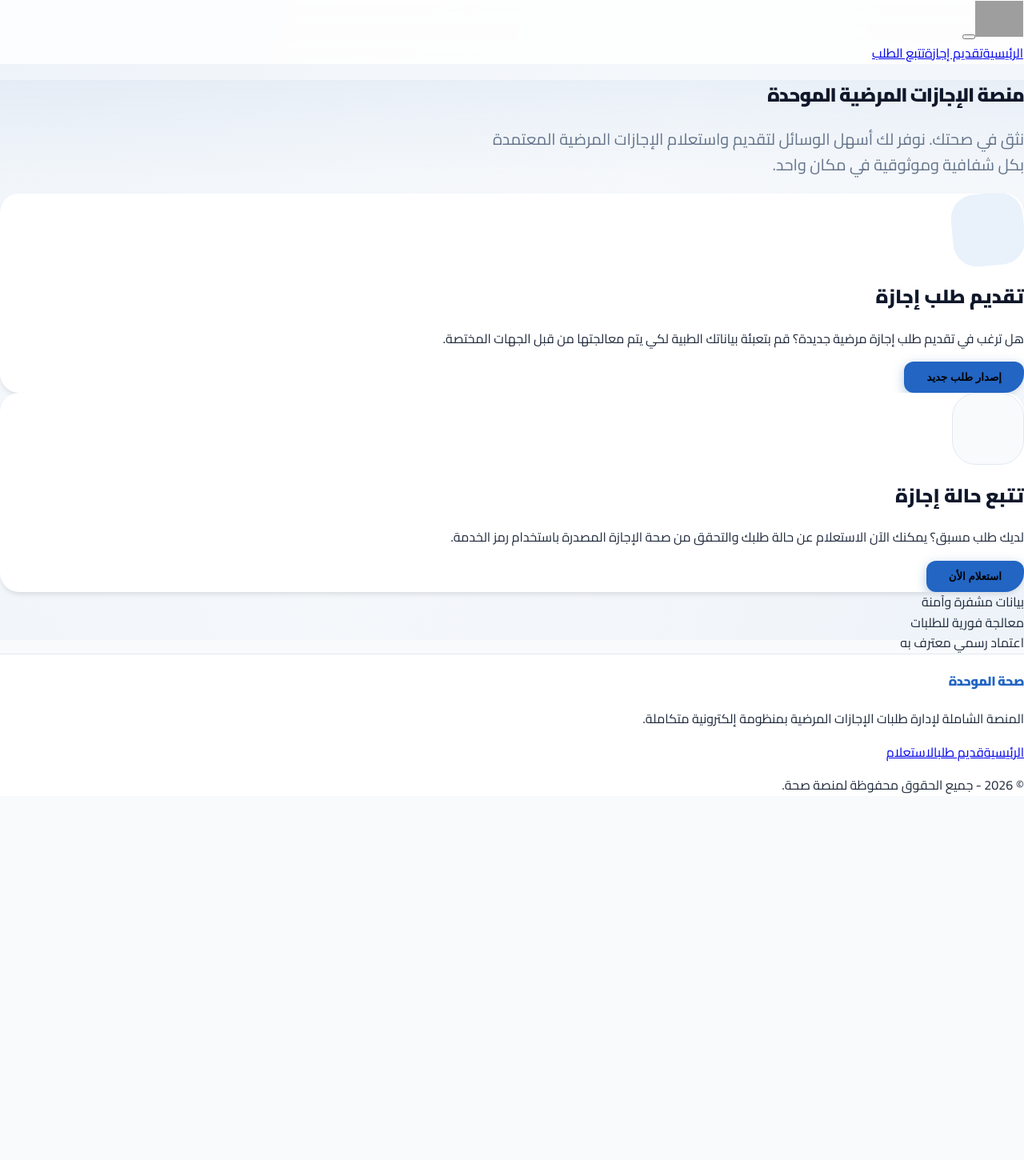
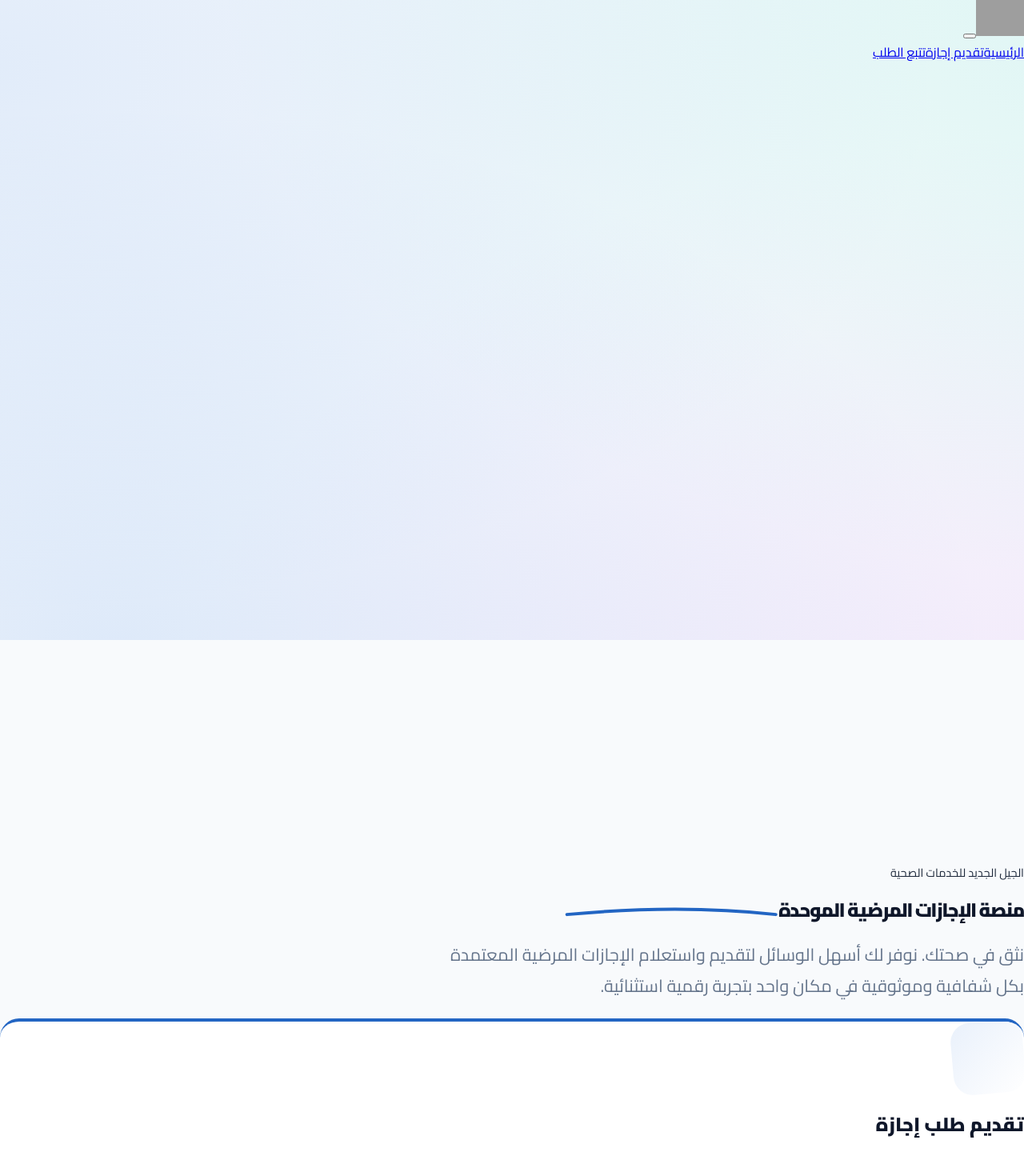
Before and after one commit to AmjdAlhashede/seha-portal, a React (Vite) app: page /#/ in a window 1280 px wide. Shown: the top 1450 px of the page at 80% size. Before the commit the page ends 1011 px from the top, so only its background shows below. Built offline with nearby package versions, Linux system fonts and the light colour scheme; grey boxes are pictures that could not be loaded.

Commit message:
feat: Add public sick leave inquiry page with application header, footer, and base styles.

```diff
--- a/src/components/layout/Footer.jsx
+++ b/src/components/layout/Footer.jsx
@@ -1,33 +1,42 @@
 import React from 'react';
 import { Container } from 'react-bootstrap';
 import { Link } from 'react-router-dom';
+import { motion } from 'framer-motion';
 
 const Footer = () => {
     const year = new Date().getFullYear();
 
     return (
-        <footer className="py-5 mt-auto" style={{ borderTop: '1px solid #e2e8f0', background: 'white' }}>
+        <motion.footer
+            initial={{ opacity: 0, y: 20 }}
+            animate={{ opacity: 1, y: 0 }}
+            transition={{ duration: 0.6, delay: 0.2 }}
+            className="py-5 mt-auto glass-effect"
+            style={{ borderTop: '1px solid rgba(255, 255, 255, 0.6)', background: 'rgba(255, 255, 255, 0.8)' }}
+        >
             <div className="container">
                 <div className="row align-items-center">
                     <div className="col-md-6 mb-4 mb-md-0 text-center text-md-start">
-                        <h4 className="mb-2" style={{ color: 'var(--primary)', letterSpacing: '-0.5px' }}>صحة الموحدة</h4>
-                        <p className="text-muted small mb-0">المنصة الشاملة لإدارة طلبات الإجازات المرضية بمنظومة إلكترونية متكاملة.</p>
+                        <h4 className="mb-2 fw-bold" style={{ color: 'var(--primary)', letterSpacing: '-0.5px' }}>
+                            <i className="fas fa-heartbeat me-2 text-primary opacity-75"></i> منصة صحة الموحدة
+                        </h4>
+                        <p className="text-muted small mb-0 fw-medium">المنصة الشاملة لإدارة طلبات الإجازات المرضية بمنظومة إلكترونية متكاملة.</p>
                     </div>
                     <div className="col-md-6 text-center text-md-end">
                         <div className="d-flex justify-content-center justify-content-md-end gap-4">
-                            <Link to="/" className="text-muted text-decoration-none small fw-bold hover-primary">الرئيسية</Link>
-                            <Link to="/submit" className="text-muted text-decoration-none small fw-bold hover-primary">قديم طلب</Link>
-                            <Link to="/inquiry" className="text-muted text-decoration-none small fw-bold hover-primary">الاستعلام</Link>
+                            <Link to="/" className="text-muted text-decoration-none small fw-bold hover-primary transition-all">الرئيسية</Link>
+                            <Link to="/submit" className="text-muted text-decoration-none small fw-bold hover-primary transition-all">تقديم طلب</Link>
+                            <Link to="/inquiry" className="text-muted text-decoration-none small fw-bold hover-primary transition-all">الاستعلام</Link>
                         </div>
                     </div>
                 </div>
-                <div className="row mt-5 pt-4 border-top">
+                <div className="row mt-5 pt-4 border-top border-opacity-25" style={{ borderColor: 'var(--text-muted)' }}>
                     <div className="col-12 text-center">
-                        <p className="text-muted small mb-0">© {year} - جميع الحقوق محفوظة لمنصة صحة.</p>
+                        <p className="text-muted small mb-0 opacity-75 fw-medium">© {year} - جميع الحقوق محفوظة لمنصة صحة.</p>
                     </div>
                 </div>
             </div>
-        </footer>
+        </motion.footer>
     );
 };
 
--- a/src/components/layout/Header.jsx
+++ b/src/components/layout/Header.jsx
@@ -10,12 +10,22 @@ const Header = () => {
     const navigate = useNavigate();
     const location = useLocation();
 
+    const [scrolled, setScrolled] = useState(false);
+
+    useEffect(() => {
+        const handleScroll = () => {
+            setScrolled(window.scrollY > 20);
+        };
+        window.addEventListener('scroll', handleScroll);
+        return () => window.removeEventListener('scroll', handleScroll);
+    }, []);
+
     const activeKey = location.pathname === "/" ? "1" :
         location.pathname === "/submit" ? "2" :
             location.pathname === "/inquiry" ? "3" : "1";
 
     return (
-        <Navbar collapseOnSelect expand="lg" className="header glass-effect py-3 px-lg-5 shadow-sm" variant="light">
+        <Navbar collapseOnSelect expand="lg" className={`header ${scrolled ? 'glass-effect py-2 shadow-sm' : 'bg-transparent py-4'} transition-all`} style={{ transition: 'all 0.3s ease-in-out', zIndex: 1030 }} variant="light">
             <Container fluid>
                 <Navbar.Brand as={Link} to="/" className="d-flex align-items-center">
                     <Image className="logo" src={logo} alt="logo" style={{ height: '45px', width: 'auto' }} />
--- a/src/index.css
+++ b/src/index.css
@@ -52,10 +52,11 @@ h4 {
 
 /* Glassmorphism Utility */
 .glass-effect {
-  background: var(--glass-bg);
-  backdrop-filter: blur(12px);
-  -webkit-backdrop-filter: blur(12px);
-  border: 1px solid var(--glass-border);
+  background: rgba(255, 255, 255, 0.7);
+  backdrop-filter: saturate(180%) blur(20px);
+  -webkit-backdrop-filter: saturate(180%) blur(20px);
+  border: 1px solid rgba(255, 255, 255, 0.6);
+  box-shadow: 0 8px 32px 0 rgba(31, 38, 135, 0.05);
 }
 
 /* Premium Button Overrides */
@@ -95,15 +96,27 @@ h4 {
   position: fixed;
   top: 0;
   left: 0;
-  width: 100%;
-  height: 100%;
+  width: 100vw;
+  height: 100vh;
   z-index: -1;
-  background-color: var(--bg-app);
+  background-color: #f8fafc;
   background-image:
-    radial-gradient(at 0% 0%, hsla(215, 70%, 45%, 0.05) 0px, transparent 50%),
-    radial-gradient(at 100% 0%, hsla(215, 70%, 45%, 0.03) 0px, transparent 50%),
-    radial-gradient(at 100% 100%, hsla(215, 70%, 45%, 0.05) 0px, transparent 50%),
-    radial-gradient(at 0% 100%, hsla(215, 70%, 45%, 0.03) 0px, transparent 50%);
+    radial-gradient(at 10% 20%, hsla(215, 80%, 65%, 0.15) 0px, transparent 50%),
+    radial-gradient(at 90% 10%, hsla(170, 70%, 55%, 0.15) 0px, transparent 50%),
+    radial-gradient(at 80% 90%, hsla(280, 80%, 75%, 0.15) 0px, transparent 50%),
+    radial-gradient(at 20% 80%, hsla(215, 80%, 60%, 0.15) 0px, transparent 50%);
+  background-size: 150% 150%;
+  animation: bg-pan 25s ease infinite alternate;
+}
+
+@keyframes bg-pan {
+  0% {
+    background-position: 0% 0%;
+  }
+
+  100% {
+    background-position: 100% 100%;
+  }
 }
 
 /* Page Transitions */
--- a/src/pages/Homepage/Homepage.jsx
+++ b/src/pages/Homepage/Homepage.jsx
@@ -1,70 +1,105 @@
 import React from 'react';
 import { useNavigate } from 'react-router-dom';
-import { Button, Card } from 'react-bootstrap';
+import { Button } from 'react-bootstrap';
+import { motion } from 'framer-motion';
 
 const Homepage = () => {
     const navigate = useNavigate();
 
     return (
-        <div className="homepage container-fluid px-0 h-100 overflow-hidden" style={{ direction: 'rtl' }}>
+        <div className="homepage container-fluid px-0 h-100 overflow-hidden" style={{ direction: 'rtl', position: 'relative' }}>
+
+            {/* Background Decorative Blur */}
+            <div className="position-absolute bg-primary opacity-10 rounded-circle" style={{ width: '600px', height: '600px', top: '-20%', right: '-10%', filter: 'blur(80px)', zIndex: 0 }}></div>
+            <div className="position-absolute bg-info opacity-10 rounded-circle" style={{ width: '400px', height: '400px', bottom: '10%', left: '-5%', filter: 'blur(60px)', zIndex: 0 }}></div>
+
             {/* Hero Section */}
-            <section className="hero-section text-center py-5 mb-5 px-3" style={{ background: 'linear-gradient(180deg, rgba(48, 109, 181, 0.05) 0%, transparent 100%)' }}>
-                <div className="container py-lg-4">
-                    <h1 className="display-4 mb-3" style={{ color: 'var(--secondary)', letterSpacing: '-1px' }}>منصة الإجازات المرضية الموحدة</h1>
-                    <p className="lead mx-auto" style={{ color: 'var(--text-muted)', maxWidth: '700px', fontSize: '1.25rem' }}>
-                        نثق في صحتك. نوفر لك أسهل الوسائل لتقديم واستعلام الإجازات المرضية المعتمدة بكل شفافية وموثوقية في مكان واحد.
-                    </p>
+            <section className="hero-section text-center py-5 mb-5 px-3 position-relative z-index-1">
+                <div className="container py-lg-5 mt-4">
+                    <motion.div
+                        initial={{ opacity: 0, y: 30 }}
+                        animate={{ opacity: 1, y: 0 }}
+                        transition={{ duration: 0.8, ease: "easeOut" }}
+                    >
+                        <span className="badge bg-primary bg-opacity-10 text-primary px-3 py-2 rounded-pill mb-4 fw-bold border border-primary border-opacity-25" style={{ fontSize: '0.9rem' }}>
+                            <i className="fas fa-star me-2 mb-1 text-warning"></i> الجيل الجديد للخدمات الصحية
+                        </span>
+                        <h1 className="display-3 fw-bold mb-4" style={{ color: 'var(--secondary)', letterSpacing: '-1.5px', lineHeight: '1.2' }}>
+                            منصة الإجازات المرضية <span className="text-primary position-relative d-inline-block">الموحدة
+                                <svg className="position-absolute start-0 w-100" style={{ bottom: '-10px', height: '12px' }} viewBox="0 0 200 9" fill="none" xmlns="http://www.w3.org/2000/svg"><path d="M2.00021 6.84039C55.0594 1.83856 122.384 -1.33413 197.808 6.84039" stroke="var(--primary)" strokeWidth="3" strokeLinecap="round" strokeLinejoin="round" /></svg>
+                            </span>
+                        </h1>
+                        <p className="lead mx-auto mb-5" style={{ color: 'var(--text-muted)', maxWidth: '750px', fontSize: '1.35rem', lineHeight: '1.8' }}>
+                            نثق في صحتك. نوفر لك أسهل الوسائل لتقديم واستعلام الإجازات المرضية المعتمدة بكل شفافية وموثوقية في مكان واحد بتجربة رقمية استثنائية.
+                        </p>
+                    </motion.div>
                 </div>
             </section>
 
             {/* Service Selection Cards */}
-            <div className="container pb-5">
+            <div className="container pb-5 position-relative z-index-1">
                 <div className="row g-4 justify-content-center">
-                    <div className="col-lg-5">
-                        <div className="premium-card p-4 p-lg-5 text-center h-100 pointer-event" onClick={() => navigate('/submit')} style={{ cursor: 'pointer' }}>
-                            <div className="icon-wrapper mb-4 d-inline-flex align-items-center justify-content-center" style={{ width: '90px', height: '90px', background: 'var(--primary-light)', borderRadius: '30px', color: 'var(--primary)', transform: 'rotate(-5deg)' }}>
-                                <i className="fas fa-plus-circle fa-3x" style={{ transform: 'rotate(5deg)' }}></i>
+                    <motion.div className="col-lg-5"
+                        initial={{ opacity: 0, x: 50 }}
+                        animate={{ opacity: 1, x: 0 }}
+                        transition={{ duration: 0.6, delay: 0.2 }}
+                    >
+                        <div className="premium-card p-4 p-lg-5 text-center h-100 d-flex flex-column" onClick={() => navigate('/submit')} style={{ cursor: 'pointer', borderTop: '4px solid var(--primary)' }}>
+                            <div className="icon-wrapper mx-auto mb-4 d-flex align-items-center justify-content-center shadow-sm transition-all" style={{ width: '90px', height: '90px', background: 'linear-gradient(135deg, var(--primary-light), #fff)', borderRadius: '24px', color: 'var(--primary)', transform: 'rotate(-5deg)' }}>
+                                <i className="fas fa-file-medical fa-3x" style={{ transform: 'rotate(5deg)' }}></i>
                             </div>
-                            <h2 className="mb-3">تقديم طلب إجازة</h2>
-                            <p className="text-muted mb-4 px-lg-4">
-                                هل ترغب في تقديم طلب إجازة مرضية جديدة؟ قم بتعبئة بياناتك الطبية لكي يتم معالجتها من قبل الجهات المختصة.
+                            <h2 className="mb-3 fw-bold">تقديم طلب إجازة</h2>
+                            <p className="text-muted mb-5 px-lg-3 flex-grow-1" style={{ fontSize: '1.1rem' }}>
+                                هل ترغب في تقديم طلب إجازة مرضية جديدة؟ قم بتعبئة بياناتك الطبية لكي يتم معالجتها من قبل الجهات المختصة بكل سهولة وسرعة.
                             </p>
-                            <Button className="btn-primary w-100 py-3 shadow-lg">إصدار طلب جديد</Button>
+                            <Button className="btn-primary w-100 py-3 shadow-lg fs-5 rounded-pill mt-auto">
+                                <i className="fas fa-plus-circle me-2"></i> إصدار طلب جديد
+                            </Button>
                         </div>
-                    </div>
+                    </motion.div>
 
-                    <div className="col-lg-5">
-                        <div className="premium-card p-4 p-lg-5 text-center h-100" onClick={() => navigate('/inquiry')} style={{ cursor: 'pointer' }}>
-                            <div className="icon-wrapper mb-4 d-inline-flex align-items-center justify-content-center" style={{ width: '90px', height: '90px', background: '#f8fafc', borderRadius: '30px', color: 'var(--secondary)', border: '1px solid #e2e8f0' }}>
-                                <i className="fas fa-search-plus fa-3x"></i>
+                    <motion.div className="col-lg-5"
+                        initial={{ opacity: 0, x: -50 }}
+                        animate={{ opacity: 1, x: 0 }}
+                        transition={{ duration: 0.6, delay: 0.4 }}
+                    >
+                        <div className="premium-card p-4 p-lg-5 text-center h-100 d-flex flex-column bg-white" onClick={() => navigate('/inquiry')} style={{ cursor: 'pointer', borderTop: '4px solid var(--secondary)' }}>
+                            <div className="icon-wrapper mx-auto mb-4 d-flex align-items-center justify-content-center shadow-sm transition-all" style={{ width: '90px', height: '90px', background: 'linear-gradient(135deg, #f1f5f9, #fff)', borderRadius: '24px', color: 'var(--secondary)', transform: 'rotate(5deg)' }}>
+                                <i className="fas fa-qrcode fa-3x" style={{ transform: 'rotate(-5deg)' }}></i>
                             </div>
-                            <h2 className="mb-3">تتبع حالة إجازة</h2>
-                            <p className="text-muted mb-4 px-lg-4">
-                                لديك طلب مسبق؟ يمكنك الآن الاستعلام عن حالة طلبك والتحقق من صحة الإجازة المصدرة باستخدام رمز الخدمة.
+                            <h2 className="mb-3 fw-bold">تتبع صحة إجازة</h2>
+                            <p className="text-muted mb-5 px-lg-3 flex-grow-1" style={{ fontSize: '1.1rem' }}>
+                                لديك طلب مسبق أو تود التحقق من وثيقة؟ استعلم الآن عن حالة إجازتك المعتمدة وتحقق من موثوقيتها عبر رمز الخدمة بأمان تام.
                             </p>
-                            <Button className="btn-outline-dark w-100 py-3 rounded-pill fw-bold border-2" style={{ borderRadius: 'var(--radius-sm)' }}>استعلام الأن</Button>
+                            <Button className="btn-outline-dark w-100 py-3 rounded-pill fw-bold border-2 fs-5 mt-auto transition-all" style={{ backgroundColor: '#fff', color: 'var(--secondary)' }}>
+                                <i className="fas fa-search me-2"></i> استعلام مباشر
+                            </Button>
                         </div>
-                    </div>
+                    </motion.div>
                 </div>
             </div>
 
-            {/* Trust Badges or Stats Block (Optional for WOW factor) */}
-            <div className="container py-5 text-center opacity-50">
-                <div className="d-flex flex-wrap justify-content-center gap-5">
-                    <div className="d-flex align-items-center gap-2">
-                        <i className="fas fa-shield-alt text-primary"></i>
-                        <span className="small fw-bold">بيانات مشفرة وآمنة</span>
+            {/* Trust Badges */}
+            <motion.div className="container py-5 text-center position-relative z-index-1"
+                initial={{ opacity: 0, y: 20 }}
+                animate={{ opacity: 1, y: 0 }}
+                transition={{ duration: 0.5, delay: 0.8 }}
+            >
+                <div className="d-flex flex-wrap justify-content-center gap-4 gap-md-5 opacity-75">
+                    <div className="d-flex align-items-center gap-3 bg-white px-4 py-2 rounded-pill shadow-sm border">
+                        <i className="fas fa-shield-alt text-primary fs-5"></i>
+                        <span className="fw-bold text-secondary">حماية عالية للبيانات</span>
                     </div>
-                    <div className="d-flex align-items-center gap-2">
-                        <i className="fas fa-bolt text-primary"></i>
-                        <span className="small fw-bold">معالجة فورية للطلبات</span>
+                    <div className="d-flex align-items-center gap-3 bg-white px-4 py-2 rounded-pill shadow-sm border">
+                        <i className="fas fa-bolt text-warning fs-5"></i>
+                        <span className="fw-bold text-secondary">معالجة فورية ولحظية</span>
                     </div>
-                    <div className="d-flex align-items-center gap-2">
-                        <i className="fas fa-check-circle text-primary"></i>
-                        <span className="small fw-bold">اعتماد رسمي معترف به</span>
+                    <div className="d-flex align-items-center gap-3 bg-white px-4 py-2 rounded-pill shadow-sm border">
+                        <i className="fas fa-check-double text-success fs-5"></i>
+                        <span className="fw-bold text-secondary">اعتماد إلكتروني موثق</span>
                     </div>
                 </div>
-            </div>
+            </motion.div>
         </div>
     );
 };
```
Also changed, not shown: src/pages/Public/Slenquiry.jsx (+21 -6 lines).
